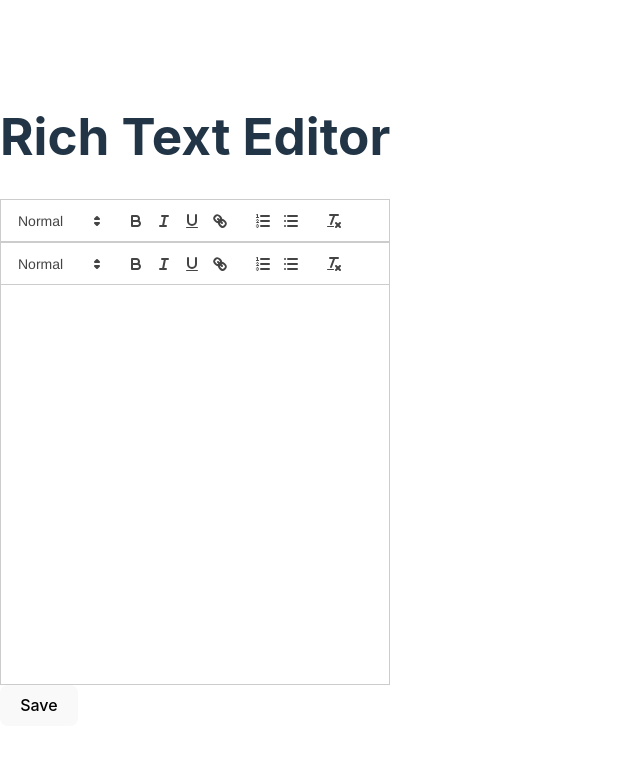
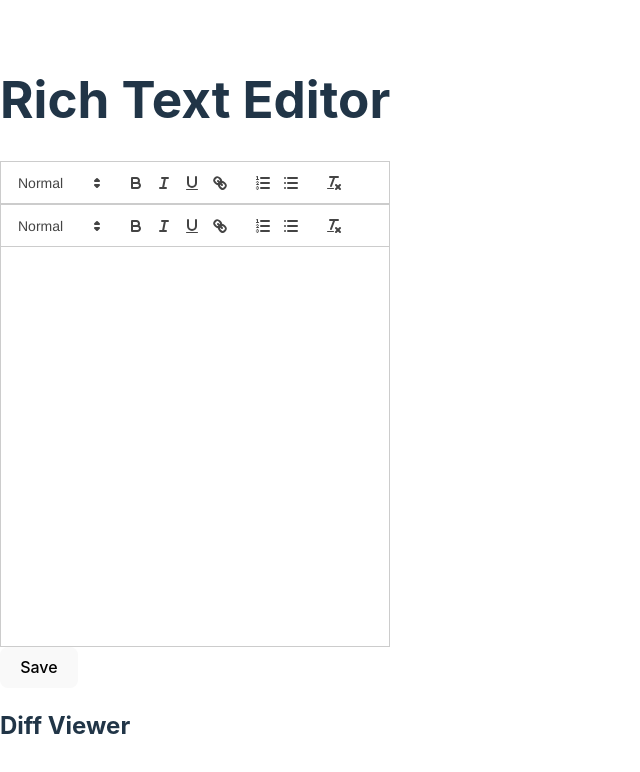
Before and after one commit to KaichiManabe/git-editor, a React (Vite) app: page / in a window 1280 px wide. Shown: the top 772 px of the page, without its empty margins (0-640 px from the left). Built offline with nearby package versions, Linux system fonts and the light colour scheme; no server answers.

Commit message:
DiffViewerを実装

```diff
--- a/src/App.tsx
+++ b/src/App.tsx
@@ -1,10 +1,13 @@
 // src/App.tsx
 import React, { useState, useRef } from 'react';
 import Editor from './components/Editor';
+import DiffViewer from './components/DiffViewer';
 
 const App: React.FC = () => {
   const [content, setContent] = useState<string>('');
   const editorRef = useRef<{ getContent: () => string }>(null);
+  const [baseCommit, setBaseCommit] = useState<string>('HEAD~1'); // 直前のコミット
+  const [targetCommit, setTargetCommit] = useState<string>('HEAD'); // 最新のコミット
 
   const saveContent = async () => {
     if (editorRef.current) {
@@ -36,6 +39,7 @@ const App: React.FC = () => {
       <h1>Rich Text Editor</h1>
       <Editor ref={editorRef} content={content} setContent={setContent} />
       <button onClick={saveContent}>Save</button>
+      <DiffViewer baseCommit={baseCommit} targetCommit={targetCommit} />
     </div>
   );
 };
--- /dev/null
+++ b/src/components/DiffViewer.tsx
@@ -0,0 +1,38 @@
+// src/components/DiffViewer.tsx
+import React, { useEffect, useState } from 'react';
+
+interface DiffViewerProps {
+  baseCommit: string;
+  targetCommit: string;
+}
+
+const DiffViewer: React.FC<DiffViewerProps> = ({ baseCommit, targetCommit }) => {
+  const [diff, setDiff] = useState<string>('');
+
+  useEffect(() => {
+    const fetchDiff = async () => {
+      try {
+        const response = await fetch(`http://localhost:5173/diff?baseCommit=${baseCommit}&targetCommit=${targetCommit}`);
+        if (response.ok) {
+          const diffText = await response.text();
+          setDiff(diffText);
+        } else {
+          console.error('Failed to fetch diff');
+        }
+      } catch (error) {
+        console.error('Error fetching diff:', error);
+      }
+    };
+
+    fetchDiff();
+  }, [baseCommit, targetCommit]);
+
+  return (
+    <div>
+      <h2>Diff Viewer</h2>
+      <pre>{diff}</pre>
+    </div>
+  );
+};
+
+export default DiffViewer;
```
